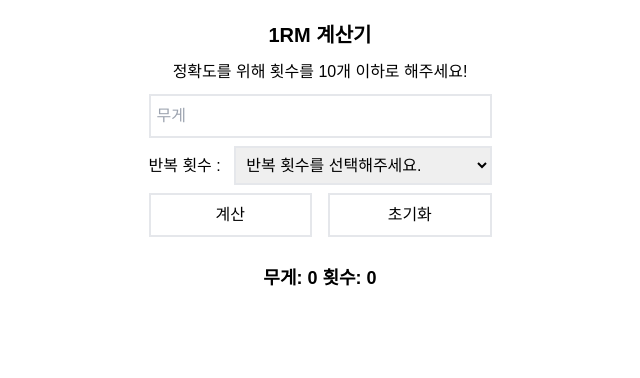
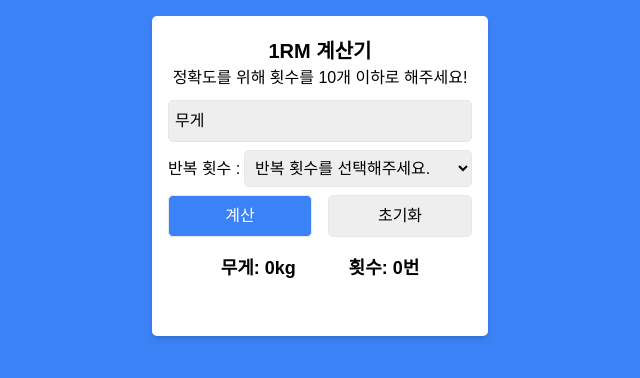
Before and after one commit to dlsxjzld/OneRmCalculator, a React (Vite) app: page / in a window 1280 px wide. Shown: the top 378 px of the page, without its empty margins (320-960 px from the left). Built offline with nearby package versions, Linux system fonts and the light colour scheme.

Commit message:
[🎨style]: bright mode 스타일 완성

```diff
--- a/src/App.tsx
+++ b/src/App.tsx
@@ -74,8 +74,9 @@ const App = () => {
   };
 
   return (
-    <div className='w-[37.5rem] min-h-[66.7rem] mx-auto p-[2rem_1.6rem]'>
-      <header className='flex flex-row flex-wrap justify-center mb-[1rem] gap-[1rem]'>
+    <div className='w-screen h-screen bg-blue-500 py-[1.6rem] overflow-auto scroll-smooth'>
+      <div className='max-w-[33.6rem] min-h-[32rem] mx-auto bg-white rounded-[0.5rem] shadow-md p-[2rem_1.6rem]'>
+        <header className='text-center mb-[1rem]'>
           <h1 className='font-bold text-[2rem]'>1RM 계산기</h1>
           <h2 className='font-medium'>
             정확도를 위해 횟수를 10개 이하로 해주세요!
@@ -88,14 +89,14 @@ const App = () => {
             name='무게'
             onChange={handleWeight}
             value={weight}
-          className='w-full p-[0.8rem_0.6rem] border-[0.2rem]'
+            className='w-full p-[0.8rem_0.6rem] placeholder:text-black bg-customWhite-100 border rounded-[0.5rem] focus:outline-none focus:ring-2 focus:ring-blue-500'
           />
           <article className='w-full flex items-center justify-between'>
             <label htmlFor='reps'>반복 횟수 :</label>
             <select
               id='reps'
               name='횟수'
-            className=' w-[75%] p-[0.8rem_0.6rem] border-[0.2rem]'
+              className='w-[75%] p-[0.8rem_0.6rem] bg-customWhite-100 border rounded-[0.5rem] focus:outline-none focus:ring-2 focus:ring-blue-500'
               onChange={handleRepeat}
               value={repeat}>
               <option
@@ -115,19 +116,22 @@ const App = () => {
           <article className='w-full flex flex-row gap-[1.6rem]'>
             <button
               type='button'
-            className='w-1/2 p-[0.8rem_0.7rem] border-[0.2rem] hover:bg-grey-100 transition-all ease-in-out duration-300 cursor-pointer'
+              className='w-1/2 p-[0.8rem_0.7rem] border bg-blue-500 text-white rounded-[0.5rem] hover:bg-customBlue-550 transition duration-300 '
               onClick={handleCalculate}>
               계산
             </button>
             <button
               type='button'
-            className='w-1/2 p-[0.8rem_0.7rem] border-[0.2rem] hover:bg-grey-100 transition-all ease-in-out duration-300 cursor-pointer'
+              className='w-1/2 p-[0.8rem_0.7rem] border bg-customWhite-100  rounded-[0.5rem] hover:bg-customBlue-550 hover:text-white transition duration-300 '
               onClick={handleReset}>
               초기화
             </button>
           </article>
-        <article className='w-full flex flex-col items-center pt-[2rem] text-[1.8rem] text-center gap-[0.5rem]'>
-          <p className='w-full font-semibold text-center'>{`무게: ${weight || 0} 횟수: ${repeat}`}</p>
+          <article className='w-full flex flex-col items-center pt-[1rem] text-[1.8rem] text-center gap-[0.5rem]'>
+            <div className='w-full flex justify-evenly font-semibold'>
+              <p>{`무게: ${weight || 0}kg`}</p>
+              <p>{`횟수: ${repeat}번`}</p>
+            </div>
             <Fragment>
               {result.map((weight, rep) => (
                 <span
@@ -138,6 +142,7 @@ const App = () => {
           </article>
         </main>
       </div>
+    </div>
   );
 };
 
--- a/tailwind.config.js
+++ b/tailwind.config.js
@@ -4,7 +4,8 @@ export default {
   theme: {
     extend: {
       colors: {
-        'grey-100': '#C6C6C6',
+        'customBlue-550': '#0067D6',
+        'customWhite-100': '#eee',
       },
     },
   },
```
Lines whose indentation alone changed are shown as unchanged.
